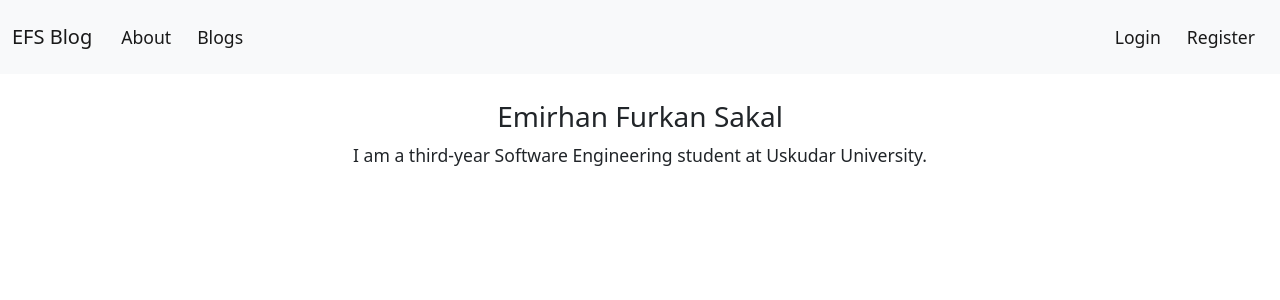
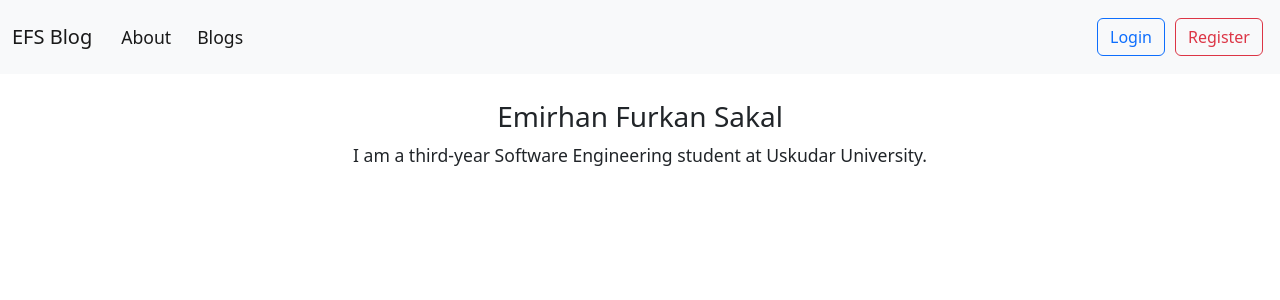
Before and after one commit to emirsakal/EFS-Blog, a Django app: page /about/ in a window 1280 px wide. Shown: the top 300 px of the page. Run offline with Django 4.2, Linux system fonts and the light colour scheme; some libraries are stand-ins or nearby versions.

Commit message:
homepage

```diff
--- a/templates/includes/navbar.html
+++ b/templates/includes/navbar.html
@@ -1,5 +1,6 @@
 <link rel="stylesheet" href="/static/css/swiper-bundle.min.css"/>
-<link rel="stylesheet" href="/static/css/main.css">
+<link rel="stylesheet" href="/static/css/main.css"/>
+
 
 <nav class="navbar navbar-expand-lg fixed-top bg-light">
     <div class="container-fluid">
@@ -21,17 +22,17 @@
         <ul class="navbar-nav ms-auto">
           {% if request.user.is_authenticated %}
             <li class="nav-item">
-              <a class="nav-link active" aria-current="page" href="{% url 'article:dashboard' %}">Dashboard</a>
+              <a class="btn btn-outline-success" aria-current="page" href="{% url 'article:dashboard' %}">Dashboard</a>
             </li>
             <li class="nav-item">
-              <a class="nav-link active" aria-current="page" href="{% url 'user:logout' %}">Logout</a>
+              <a class="btn btn-outline-danger" aria-current="page" href="{% url 'user:logout' %}">Logout</a>
             </li>
           {% else %}
             <li class="nav-item">
-              <a class="nav-link active" aria-current="page" href="{% url 'user:login' %}">Login</a>
+              <a class="btn btn-outline-primary" aria-current="page" href="{% url 'user:login' %}">Login</a>
             </li>
             <li class="nav-item">
-              <a class="nav-link active" aria-current="page" href="{% url 'user:register' %}">Register</a>
+              <a class="btn btn-outline-danger" aria-current="page" href="{% url 'user:register' %}">Register</a>
             </li>
           {% endif %}
         </ul>
```
Also changed, not shown: templates/index.html (+5 -5 lines), db.sqlite3.
